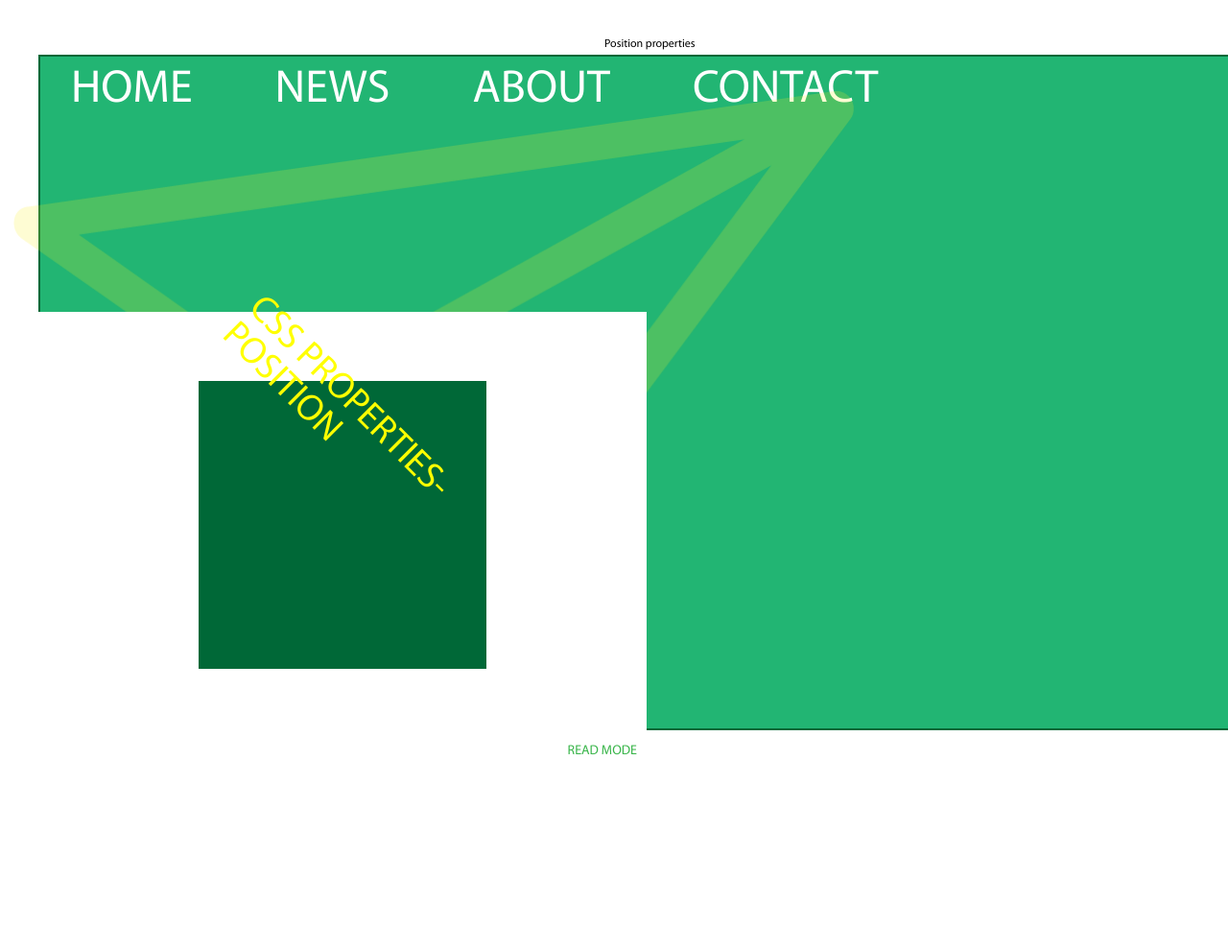
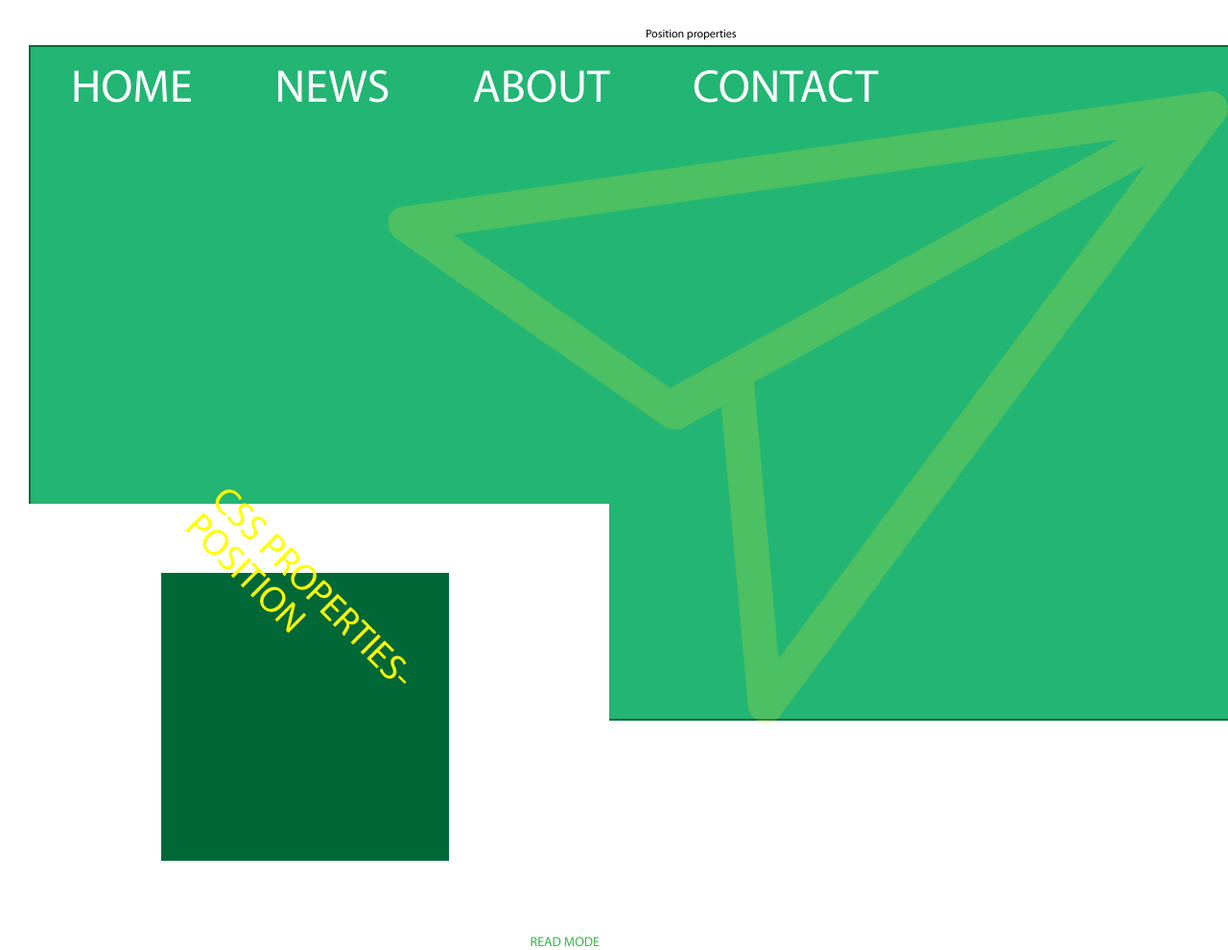
Before and after one commit to nino-mate/davaleba7, a plain HTML site: page index.html in a window 1280 px wide. Shown: the top 990 px of the page at 96% size. Before the commit the page ends 801 px from the top, so only its background shows below. Drawn offline with Linux system fonts and the light colour scheme.

Commit message:
Update style.css

```diff
--- a/css/style.css
+++ b/css/style.css
@@ -1,5 +1,5 @@
 body{
-	padding: 40px;
+	padding: 30px;
 }
 .container{
 	width: 1286px;
@@ -12,7 +12,7 @@ body{
 	font-family: 'MYRIADPROREGULAR';
 	position: static;
 	margin-bottom: 5px;
-	padding-left: 590px;
+	padding-left: 643px;
 }
 .navbar{
 	position: absolute;
@@ -31,11 +31,9 @@ body{
 }
 .logo{
 	height: 659px;
-	margin-right: 390px;
-	margin-top: 95px;
 	position: absolute;
 	right: 0;
-	top: 0;
+	top: 95px;
 	z-index: 9;
 }
 .white-box{
@@ -44,9 +42,7 @@ body{
 	background-color: white;
 	position: absolute;
 	left: 0;
-	bottom: 0;
-	margin-left: 39px;
-	margin-bottom: 10px;
+	bottom: -190px;
 	z-index: 10;
 }
 .green-box{
```
